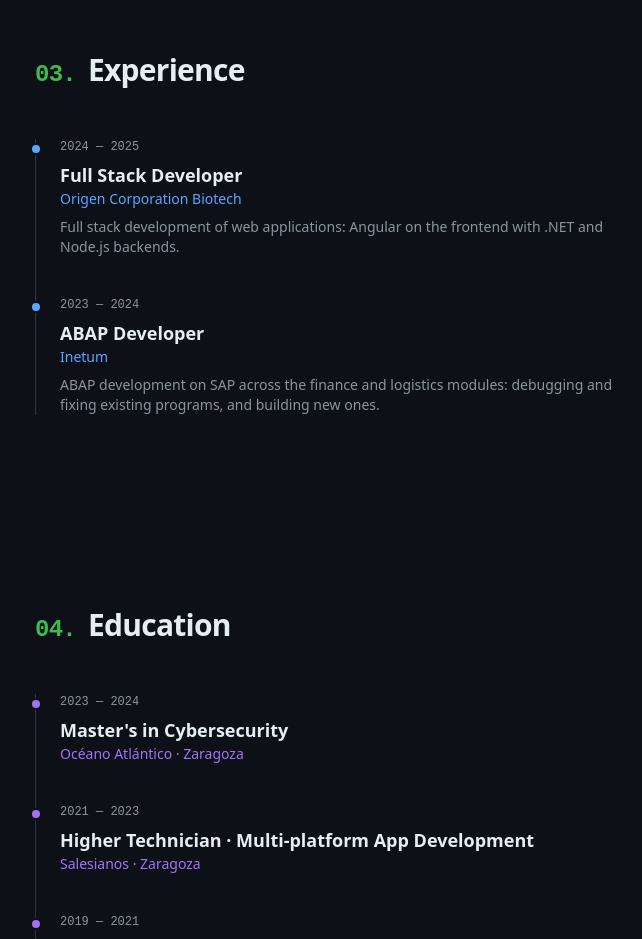
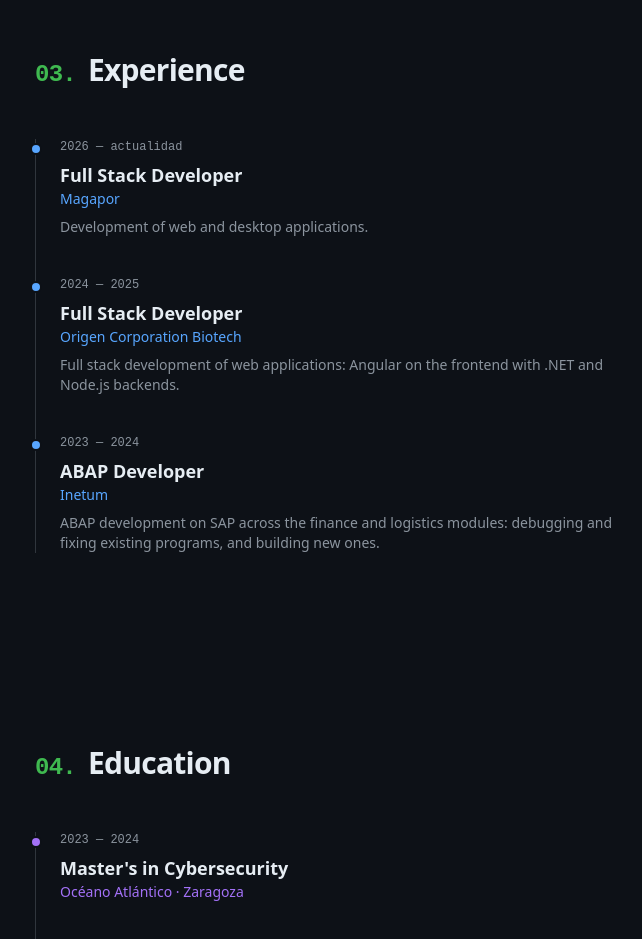
Before and after one commit to ValeriuCristianDudas/portfolio, a React (Vite) app: page / in a window 1280 px wide. Shown: the part 4180-5119 px from the top of the page, without its empty margins (53-695 px from the left). Built offline with nearby package versions, Linux system fonts and the light colour scheme.

Commit message:
Experiencia: Magapor añadido

```diff
--- a/src/data.ts
+++ b/src/data.ts
@@ -56,6 +56,7 @@
 }
 
 export const work: TimelineData[] = [
+  { id: 'magapor', period: '2026 — actualidad' },
   { id: 'origen', period: '2024 — 2025' },
   { id: 'inetum', period: '2023 — 2024' },
 ]
--- a/src/i18n/locales/en.json
+++ b/src/i18n/locales/en.json
@@ -103,6 +103,11 @@
   "experience": {
     "title": "Experience",
     "items": {
+      "magapor":{
+        "role":"Full Stack Developer",
+        "org":"Magapor",
+        "desc":"Development of web and desktop applications."
+      },
       "origen": {
         "role": "Full Stack Developer",
         "org": "Origen Corporation Biotech",
--- a/src/i18n/locales/es.json
+++ b/src/i18n/locales/es.json
@@ -103,6 +103,11 @@
   "experience": {
     "title": "Experiencia",
     "items": {
+      "magapor":{
+        "role":"Desarrollador Full Stack",
+        "org":"Magapor",
+        "desc":"Desarrollo de aplicaciones web y desktop."
+      },
       "origen": {
         "role": "Desarrollador Full Stack",
         "org": "Origen Corporation Biotech",
```
